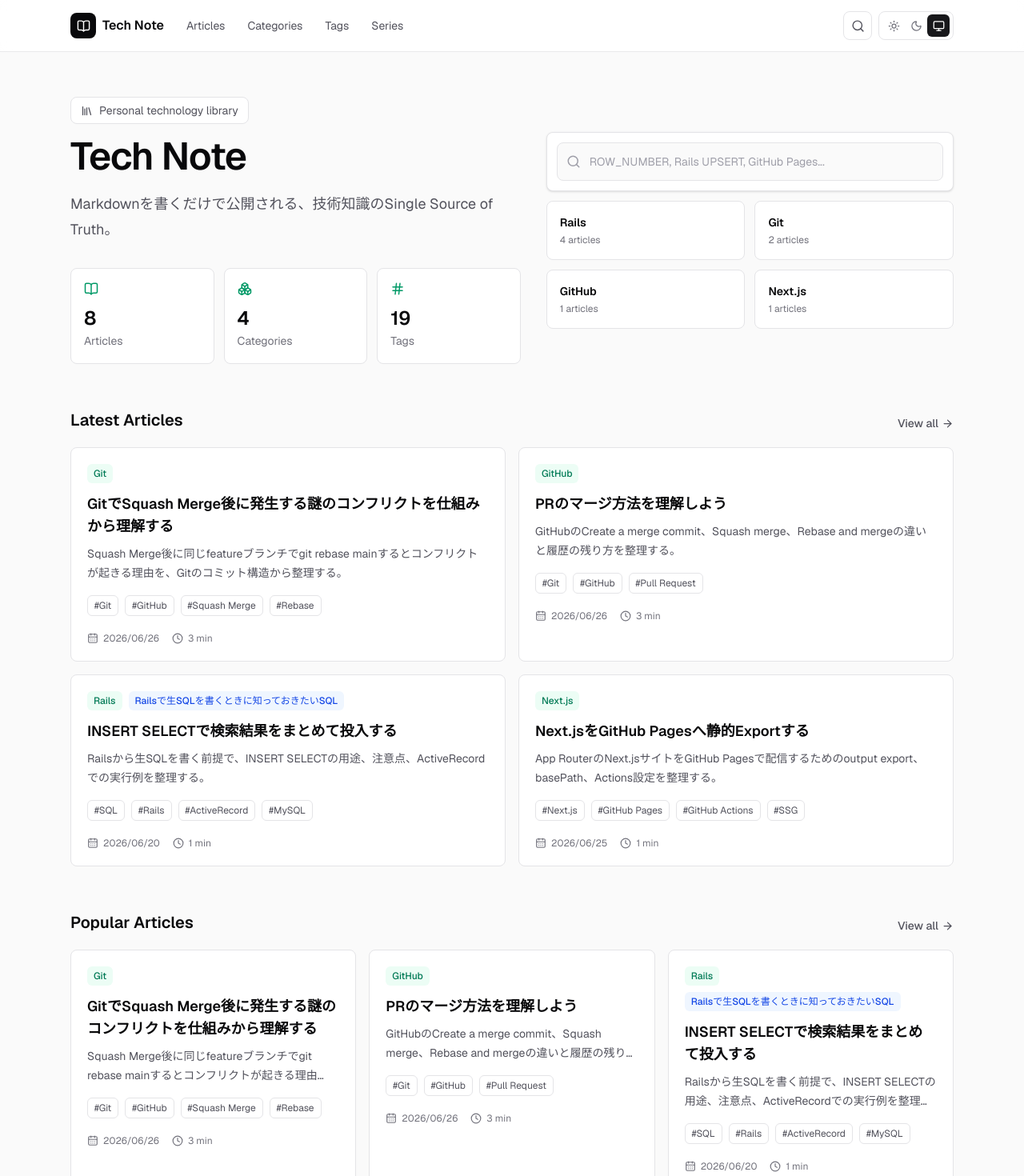
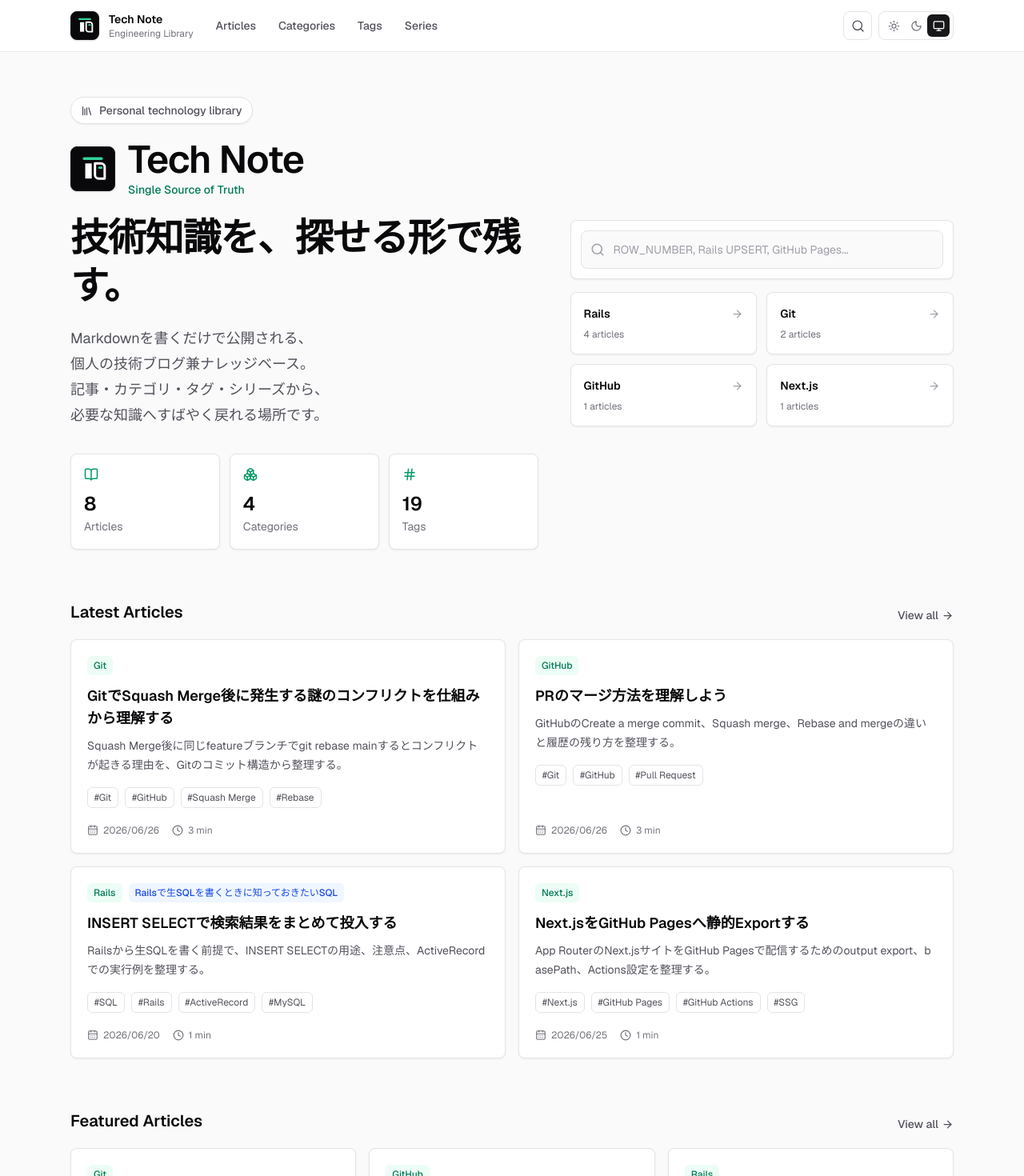
Before and after one commit to appar377/tech-note, a Next.js app: page / in a window 1280 px wide. Shown: the top 1470 px of the page at 80% size. Built offline with nearby package versions, Linux system fonts and the light colour scheme.

Commit message:
Polish Tech Note design

```diff
--- a/app/globals.css
+++ b/app/globals.css
@@ -6,6 +6,7 @@
 :root {
   --background: #fafafa;
   --foreground: #18181b;
+  color-scheme: light;
 }
 
 @theme inline {
@@ -18,12 +19,25 @@
 html.dark {
   --background: #09090b;
   --foreground: #f4f4f5;
+  color-scheme: dark;
 }
 
 body {
   background: var(--background);
   color: var(--foreground);
   font-family: var(--font-geist-sans), Arial, Helvetica, sans-serif;
+}
+
+html,
+body {
+  overflow-x: clip;
+}
+
+img,
+svg,
+video,
+canvas {
+  max-width: 100%;
 }
 
 ::selection {
@@ -33,10 +47,22 @@ body {
 
 .page-shell {
   @apply mx-auto w-full max-w-6xl px-4 py-10 sm:px-6 lg:py-14;
+  line-break: anywhere;
+  overflow-wrap: anywhere;
+}
+
+.page-shell :where(h1, h2, h3, p, li) {
+  word-break: break-all;
+}
+
+@media (max-width: 39.999rem) {
+  .page-shell :where(h1, h2, h3, p) {
+    max-width: calc(100vw - 2rem);
+  }
 }
 
 .page-heading {
-  @apply max-w-3xl text-3xl font-semibold tracking-tight text-zinc-950 dark:text-zinc-50 sm:text-4xl;
+  @apply max-w-3xl break-words text-3xl font-semibold leading-tight tracking-tight text-zinc-950 dark:text-zinc-50 sm:text-4xl;
 }
 
 .page-subtitle {
@@ -56,7 +82,8 @@ body {
 }
 
 .prose {
-  @apply text-zinc-700 dark:text-zinc-300;
+  @apply break-words text-zinc-700 dark:text-zinc-300;
+  overflow-wrap: break-word;
 }
 
 .prose :where(h2, h3, h4) {
@@ -64,15 +91,15 @@ body {
 }
 
 .prose h2 {
-  @apply mt-12 border-t border-zinc-200 pt-8 text-2xl dark:border-zinc-800;
+  @apply mt-12 border-t border-zinc-200 pt-8 text-2xl leading-tight dark:border-zinc-800;
 }
 
 .prose h3 {
-  @apply mt-9 text-xl;
+  @apply mt-9 text-xl leading-tight;
 }
 
 .prose h4 {
-  @apply mt-7 text-lg;
+  @apply mt-7 text-lg leading-tight;
 }
 
 .prose p {
@@ -101,12 +128,12 @@ body {
 }
 
 .prose table {
-  @apply my-8 w-full border-collapse text-sm;
+  @apply my-8 block max-w-full overflow-x-auto border-collapse text-sm;
 }
 
 .prose th,
 .prose td {
-  @apply border border-zinc-200 px-3 py-2 text-left dark:border-zinc-800;
+  @apply min-w-36 border border-zinc-200 px-3 py-2 text-left align-top dark:border-zinc-800;
 }
 
 .prose th {
@@ -155,7 +182,7 @@ body {
 }
 
 .code-block pre {
-  @apply my-0 max-h-[560px] overflow-x-auto rounded-lg border border-zinc-200 bg-zinc-950 p-4 text-sm leading-6 text-zinc-100 dark:border-zinc-800;
+  @apply my-0 max-h-[560px] max-w-full overflow-x-auto rounded-lg border border-zinc-200 bg-zinc-950 p-4 text-sm leading-6 text-zinc-100 dark:border-zinc-800;
 }
 
 .code-copy-button {
@@ -175,7 +202,7 @@ figcaption[data-rehype-pretty-code-title] {
 }
 
 code:not(pre code) {
-  @apply rounded-md bg-zinc-100 px-1.5 py-0.5 font-mono text-[0.9em] text-zinc-900 dark:bg-zinc-900 dark:text-zinc-100;
+  @apply break-words rounded-md bg-zinc-100 px-1.5 py-0.5 font-mono text-[0.9em] text-zinc-900 dark:bg-zinc-900 dark:text-zinc-100;
 }
 
 pre code {
--- a/app/page.tsx
+++ b/app/page.tsx
@@ -1,6 +1,15 @@
 import Link from "next/link";
-import { ArrowRight, BookOpen, Boxes, Hash, Library, Search } from "lucide-react";
+import {
+  ArrowRight,
+  BookOpen,
+  Boxes,
+  Hash,
+  Layers3,
+  Library,
+  type LucideIcon,
+} from "lucide-react";
 import { ArticleCard } from "@/components/article-card";
+import { LogoMark } from "@/components/logo";
 import { SearchPanel } from "@/components/search-panel";
 import { TaxonomyList } from "@/components/taxonomy-list";
 import { getAllArticles, getCategories, getSearchIndex, getSeries, getTags } from "@/lib/articles";
@@ -11,22 +20,37 @@ export default function Home() {
   const tags = getTags();
   const series = getSeries();
   const latestArticles = articles.slice(0, 4);
-  const popularArticles = articles.filter((article) => article.popular).slice(0, 3);
-  const featuredPopular = popularArticles.length > 0 ? popularArticles : articles.slice(0, 3);
+  const featuredArticles = articles.filter((article) => article.popular).slice(0, 3);
+  const featured = featuredArticles.length > 0 ? featuredArticles : articles.slice(0, 3);
 
   return (
-    <div className="page-shell space-y-14">
-      <section className="grid gap-8 lg:grid-cols-[1.05fr_0.95fr] lg:items-center">
-        <div>
-          <p className="mb-4 inline-flex items-center gap-2 rounded-lg border border-zinc-200 bg-white px-3 py-1.5 text-sm text-zinc-600 dark:border-zinc-800 dark:bg-zinc-950 dark:text-zinc-400">
+    <div className="page-shell space-y-16">
+      <section className="grid gap-10 lg:grid-cols-[minmax(0,1fr)_minmax(360px,0.82fr)] lg:items-center">
+        <div className="min-w-0">
+          <p className="mb-5 inline-flex items-center gap-2 rounded-full border border-zinc-200 bg-white px-3 py-1.5 text-sm font-medium text-zinc-600 shadow-sm shadow-zinc-950/5 dark:border-zinc-800 dark:bg-zinc-950 dark:text-zinc-400">
             <Library aria-hidden size={15} />
             Personal technology library
           </p>
-          <h1 className="max-w-3xl text-4xl font-semibold tracking-tight text-zinc-950 dark:text-zinc-50 sm:text-5xl">
+          <div className="mb-5 flex items-center gap-4">
+            <LogoMark className="h-14 w-14" />
+            <div className="min-w-0">
+              <h1 className="truncate text-4xl font-semibold tracking-tight text-zinc-950 dark:text-zinc-50 sm:text-5xl">
                 Tech Note
               </h1>
-          <p className="mt-5 max-w-2xl text-lg leading-8 text-zinc-600 dark:text-zinc-400">
-            Markdownを書くだけで公開される、技術知識のSingle Source of Truth。
+              <p className="mt-1 text-sm font-medium text-emerald-700 dark:text-emerald-300">
+                Single Source of Truth
+              </p>
+            </div>
+          </div>
+          <h2 className="max-w-3xl break-all text-3xl font-semibold leading-tight tracking-tight text-zinc-950 dark:text-zinc-50 sm:text-5xl">
+            <span className="block sm:inline">技術知識を、</span>
+            <span className="block sm:inline">探せる形で残す。</span>
+          </h2>
+          <p className="mt-5 max-w-2xl text-base leading-8 text-zinc-600 dark:text-zinc-400 sm:text-lg">
+            <span className="block">Markdownを書くだけで公開される、</span>
+            <span className="block">個人の技術ブログ兼ナレッジベース。</span>
+            <span className="block">記事・カテゴリ・タグ・シリーズから、</span>
+            <span className="block">必要な知識へすばやく戻れる場所です。</span>
           </p>
           <div className="mt-8 grid gap-3 sm:grid-cols-3">
             <Metric icon={BookOpen} label="Articles" value={articles.length} />
@@ -34,19 +58,26 @@ export default function Home() {
             <Metric icon={Hash} label="Tags" value={tags.length} />
           </div>
         </div>
-        <div className="space-y-3">
+        <div className="min-w-0 space-y-4">
           <SearchPanel index={getSearchIndex()} compact />
-          <div className="grid grid-cols-2 gap-3">
+          <div className="grid grid-cols-1 gap-3 sm:grid-cols-2">
             {categories.slice(0, 4).map((category) => (
               <Link
                 key={category.slug}
                 href={`/categories/${category.slug}`}
-                className="rounded-lg border border-zinc-200 bg-white p-4 text-sm transition hover:border-zinc-300 hover:shadow-sm dark:border-zinc-800 dark:bg-zinc-950 dark:hover:border-zinc-700"
+                className="group rounded-lg border border-zinc-200 bg-white p-4 text-sm shadow-sm shadow-zinc-950/5 transition hover:-translate-y-0.5 hover:border-zinc-300 hover:shadow-md dark:border-zinc-800 dark:bg-zinc-950 dark:hover:border-zinc-700"
               >
-                <span className="block font-semibold text-zinc-950 dark:text-zinc-50">
+                <span className="flex items-center justify-between gap-3">
+                  <span className="min-w-0 truncate font-semibold text-zinc-950 dark:text-zinc-50">
                     {category.name}
                   </span>
-                <span className="mt-1 block text-xs text-zinc-500 dark:text-zinc-400">
+                  <ArrowRight
+                    aria-hidden
+                    size={15}
+                    className="shrink-0 text-zinc-400 transition group-hover:translate-x-0.5 group-hover:text-emerald-600 dark:group-hover:text-emerald-300"
+                  />
+                </span>
+                <span className="mt-2 block text-xs text-zinc-500 dark:text-zinc-400">
                   {category.count} articles
                 </span>
               </Link>
@@ -65,10 +96,10 @@ export default function Home() {
       </section>
 
       <section>
-        <SectionHeader title="Popular Articles" href="/articles" />
+        <SectionHeader title="Featured Articles" href="/articles" />
         <div className="mt-5 grid gap-4 md:grid-cols-3">
-          {featuredPopular.map((article) => (
-            <ArticleCard key={article.slug} article={article} />
+          {featured.map((article) => (
+            <ArticleCard key={article.slug} article={article} compact />
           ))}
         </div>
       </section>
@@ -85,13 +116,20 @@ export default function Home() {
             <Link
               key={item.slug}
               href={`/series/${item.slug}`}
-              className="rounded-lg border border-zinc-200 bg-white p-5 transition hover:border-zinc-300 hover:shadow-sm dark:border-zinc-800 dark:bg-zinc-950 dark:hover:border-zinc-700"
+              className="group rounded-lg border border-zinc-200 bg-white p-5 shadow-sm shadow-zinc-950/5 transition hover:-translate-y-0.5 hover:border-zinc-300 hover:shadow-md dark:border-zinc-800 dark:bg-zinc-950 dark:hover:border-zinc-700"
             >
-              <span className="text-lg font-semibold text-zinc-950 dark:text-zinc-50">
+              <span className="flex items-start gap-3">
+                <span className="grid h-10 w-10 shrink-0 place-items-center rounded-lg bg-blue-50 text-blue-700 dark:bg-blue-950/40 dark:text-blue-300">
+                  <Layers3 aria-hidden size={18} />
+                </span>
+                <span className="min-w-0">
+                  <span className="block break-words text-lg font-semibold leading-7 text-zinc-950 dark:text-zinc-50">
                     {item.name}
                   </span>
-              <span className="mt-2 block text-sm text-zinc-500 dark:text-zinc-400">
+                  <span className="mt-1 block text-sm text-zinc-500 dark:text-zinc-400">
                     {item.count} articles
+                  </span>
+                </span>
               </span>
             </Link>
           ))}
@@ -106,12 +144,12 @@ function Metric({
   label,
   value,
 }: {
-  icon: typeof Search;
+  icon: LucideIcon;
   label: string;
   value: number;
 }) {
   return (
-    <div className="rounded-lg border border-zinc-200 bg-white p-4 dark:border-zinc-800 dark:bg-zinc-950">
+    <div className="rounded-lg border border-zinc-200 bg-white p-4 shadow-sm shadow-zinc-950/5 dark:border-zinc-800 dark:bg-zinc-950">
       <Icon aria-hidden size={18} className="text-emerald-600 dark:text-emerald-400" />
       <span className="mt-3 block text-2xl font-semibold text-zinc-950 dark:text-zinc-50">
         {value}
@@ -125,7 +163,10 @@ function SectionHeader({ title, href }: { title: string; href: string }) {
   return (
     <div className="flex items-end justify-between gap-4">
       <h2 className="section-title">{title}</h2>
-      <Link href={href} className="inline-flex items-center gap-1 text-sm font-medium text-zinc-600 hover:text-zinc-950 dark:text-zinc-400 dark:hover:text-zinc-50">
+      <Link
+        href={href}
+        className="inline-flex items-center gap-1 text-sm font-medium text-zinc-600 hover:text-zinc-950 dark:text-zinc-400 dark:hover:text-zinc-50"
+      >
         View all
         <ArrowRight aria-hidden size={15} />
       </Link>
--- a/components/article-card.tsx
+++ b/components/article-card.tsx
@@ -4,27 +4,35 @@ import type { Article } from "@/lib/articles";
 import { formatDate } from "@/lib/format";
 import { slugify } from "@/lib/slug";
 
-export function ArticleCard({ article }: { article: Article }) {
+export function ArticleCard({
+  article,
+  compact = false,
+}: {
+  article: Article;
+  compact?: boolean;
+}) {
   return (
-    <article className="rounded-lg border border-zinc-200 bg-white p-5 transition hover:-translate-y-0.5 hover:border-zinc-300 hover:shadow-sm dark:border-zinc-800 dark:bg-zinc-950 dark:hover:border-zinc-700">
+    <article className="group flex h-full min-w-0 flex-col rounded-lg border border-zinc-200 bg-white p-5 shadow-sm shadow-zinc-950/5 transition hover:-translate-y-0.5 hover:border-zinc-300 hover:shadow-md dark:border-zinc-800 dark:bg-zinc-950 dark:hover:border-zinc-700">
       <div className="mb-3 flex flex-wrap items-center gap-2 text-xs text-zinc-500 dark:text-zinc-400">
         <Link
           href={`/categories/${article.categorySlug}`}
-          className="rounded-md bg-emerald-50 px-2 py-1 font-medium text-emerald-700 dark:bg-emerald-950/50 dark:text-emerald-300"
+          className="rounded-md bg-emerald-50 px-2 py-1 font-medium text-emerald-700 transition hover:bg-emerald-100 dark:bg-emerald-950/50 dark:text-emerald-300 dark:hover:bg-emerald-950"
         >
           {article.category}
         </Link>
         {article.series ? (
           <Link
             href={`/series/${article.series.slug}`}
-            className="rounded-md bg-blue-50 px-2 py-1 font-medium text-blue-700 dark:bg-blue-950/50 dark:text-blue-300"
+            className="min-w-0 truncate rounded-md bg-blue-50 px-2 py-1 font-medium text-blue-700 transition hover:bg-blue-100 dark:bg-blue-950/50 dark:text-blue-300 dark:hover:bg-blue-950"
           >
             {article.series.name}
           </Link>
         ) : null}
       </div>
-      <h2 className="text-lg font-semibold leading-7 text-zinc-950 dark:text-zinc-50">
-        <Link href={article.url}>{article.title}</Link>
+      <h2 className={`${compact ? "text-base" : "text-lg"} min-w-0 break-all font-semibold leading-7 text-zinc-950 dark:text-zinc-50`}>
+        <Link href={article.url} className="outline-none transition group-hover:text-emerald-700 focus-visible:text-emerald-700 dark:group-hover:text-emerald-300 dark:focus-visible:text-emerald-300">
+          {article.title}
+        </Link>
       </h2>
       <p className="mt-2 line-clamp-2 text-sm leading-6 text-zinc-600 dark:text-zinc-400">
         {article.description}
@@ -34,13 +42,13 @@ export function ArticleCard({ article }: { article: Article }) {
           <Link
             key={tag}
             href={`/tags/${slugify(tag)}`}
-            className="rounded-md border border-zinc-200 px-2 py-1 text-xs text-zinc-600 hover:border-zinc-300 hover:text-zinc-950 dark:border-zinc-800 dark:text-zinc-400 dark:hover:border-zinc-700 dark:hover:text-zinc-50"
+            className="max-w-full break-words rounded-md border border-zinc-200 px-2 py-1 text-xs text-zinc-600 hover:border-zinc-300 hover:text-zinc-950 dark:border-zinc-800 dark:text-zinc-400 dark:hover:border-zinc-700 dark:hover:text-zinc-50"
           >
             #{tag}
           </Link>
         ))}
       </div>
-      <div className="mt-5 flex flex-wrap items-center gap-4 text-xs text-zinc-500 dark:text-zinc-500">
+      <div className="mt-auto flex flex-wrap items-center gap-4 pt-5 text-xs text-zinc-500 dark:text-zinc-500">
         <span className="inline-flex items-center gap-1.5">
           <CalendarDays aria-hidden size={14} />
           {formatDate(article.date)}
--- /dev/null
+++ b/components/logo.tsx
@@ -0,0 +1,52 @@
+import Link from "next/link";
+
+export function LogoMark({ className = "h-9 w-9" }: { className?: string }) {
+  return (
+    <span
+      className={`grid shrink-0 place-items-center rounded-lg border border-zinc-900 bg-zinc-950 text-white shadow-sm shadow-zinc-950/10 dark:border-zinc-200 dark:bg-zinc-50 dark:text-zinc-950 ${className}`}
+      aria-hidden
+    >
+      <svg viewBox="0 0 40 40" className="h-full w-full" fill="none">
+        <path
+          d="M12 10.5H28"
+          stroke="#34D399"
+          strokeWidth="2.6"
+          strokeLinecap="round"
+        />
+        <path d="M13 15H19V29H13V15Z" fill="currentColor" />
+        <path
+          d="M22 15H27.5C29.4 15 31 16.6 31 18.5V29H25.5C23.6 29 22 27.4 22 25.5V15Z"
+          stroke="currentColor"
+          strokeWidth="2.2"
+          strokeLinejoin="round"
+        />
+        <path
+          d="M26 19H28"
+          stroke="#34D399"
+          strokeWidth="2"
+          strokeLinecap="round"
+        />
+      </svg>
+    </span>
+  );
+}
+
+export function SiteLogo() {
+  return (
+    <Link
+      href="/"
+      className="flex min-w-0 items-center gap-3 rounded-lg outline-none transition focus-visible:ring-2 focus-visible:ring-emerald-500 focus-visible:ring-offset-2 focus-visible:ring-offset-background"
+      aria-label="Tech Note home"
+    >
+      <LogoMark />
+      <span className="min-w-0">
+        <span className="block truncate text-sm font-semibold leading-5 text-zinc-950 dark:text-zinc-50">
+          Tech Note
+        </span>
+        <span className="hidden truncate text-xs leading-4 text-zinc-500 dark:text-zinc-400 sm:block">
+          Engineering Library
+        </span>
+      </span>
+    </Link>
+  );
+}
--- a/components/search-panel.tsx
+++ b/components/search-panel.tsx
@@ -36,7 +36,7 @@ export function SearchPanel({ index, compact = false }: SearchPanelProps) {
   }, [compact, index, query]);
 
   return (
-    <div className="rounded-lg border border-zinc-200 bg-white p-3 shadow-sm dark:border-zinc-800 dark:bg-zinc-950">
+    <div className="min-w-0 rounded-lg border border-zinc-200 bg-white p-3 shadow-sm shadow-zinc-950/5 dark:border-zinc-800 dark:bg-zinc-950">
       <label className="relative block">
         <Search
           aria-hidden
@@ -47,15 +47,19 @@ export function SearchPanel({ index, compact = false }: SearchPanelProps) {
           value={query}
           onChange={(event) => setQuery(event.target.value)}
           placeholder="ROW_NUMBER, Rails UPSERT, GitHub Pages..."
-          className="h-12 w-full rounded-lg border border-zinc-200 bg-zinc-50 pl-10 pr-3 text-sm text-zinc-950 outline-none transition placeholder:text-zinc-400 focus:border-zinc-400 focus:bg-white dark:border-zinc-800 dark:bg-zinc-900 dark:text-zinc-50 dark:focus:border-zinc-600 dark:focus:bg-zinc-950"
+          className="h-12 w-full min-w-0 rounded-lg border border-zinc-200 bg-zinc-50 pl-10 pr-3 text-sm text-zinc-950 outline-none transition placeholder:text-zinc-400 focus:border-emerald-500 focus:bg-white focus:ring-4 focus:ring-emerald-500/10 dark:border-zinc-800 dark:bg-zinc-900 dark:text-zinc-50 dark:focus:border-emerald-400 dark:focus:bg-zinc-950"
         />
       </label>
       {query ? (
-        <div className="mt-3 divide-y divide-zinc-100 dark:divide-zinc-900">
+        <div className="mt-3 max-h-[420px] overflow-y-auto divide-y divide-zinc-100 dark:divide-zinc-900">
           {results.length > 0 ? (
             results.map((result) => (
-              <Link key={result.url} href={result.url} className="block rounded-md px-2 py-3 hover:bg-zinc-50 dark:hover:bg-zinc-900">
-                <span className="block text-sm font-semibold text-zinc-950 dark:text-zinc-50">
+              <Link
+                key={result.url}
+                href={result.url}
+                className="block min-w-0 rounded-md px-2 py-3 outline-none transition hover:bg-zinc-50 focus-visible:bg-zinc-50 dark:hover:bg-zinc-900 dark:focus-visible:bg-zinc-900"
+              >
+                <span className="block break-words text-sm font-semibold text-zinc-950 dark:text-zinc-50">
                   {result.title}
                 </span>
                 <span className="mt-1 line-clamp-1 block text-xs text-zinc-500 dark:text-zinc-400">
--- a/components/site-header.tsx
+++ b/components/site-header.tsx
@@ -1,5 +1,7 @@
 import Link from "next/link";
-import { BookOpen, Search } from "lucide-react";
+import { Search } from "lucide-react";
+import type { ReactNode } from "react";
+import { SiteLogo } from "@/components/logo";
 import { ThemeToggle } from "@/components/theme-toggle";
 
 const navItems = [
@@ -11,29 +13,21 @@ const navItems = [
 
 export function SiteHeader() {
   return (
-    <header className="sticky top-0 z-40 border-b border-zinc-200/80 bg-white/85 backdrop-blur dark:border-zinc-800/80 dark:bg-zinc-950/85">
-      <div className="mx-auto flex h-16 w-full max-w-6xl items-center gap-4 px-4 sm:px-6">
-        <Link href="/" className="flex min-w-0 items-center gap-2 font-semibold text-zinc-950 dark:text-zinc-50">
-          <span className="grid h-8 w-8 shrink-0 place-items-center rounded-lg bg-zinc-950 text-white dark:bg-zinc-50 dark:text-zinc-950">
-            <BookOpen aria-hidden size={17} />
-          </span>
-          <span className="truncate">Tech Note</span>
-        </Link>
-        <nav className="hidden items-center gap-1 md:flex">
+    <header className="sticky top-0 z-40 border-b border-zinc-200/80 bg-white/90 backdrop-blur-xl dark:border-zinc-800/80 dark:bg-zinc-950/90">
+      <div className="mx-auto w-full max-w-6xl px-4 sm:px-6">
+        <div className="flex min-h-16 items-center gap-4">
+          <SiteLogo />
+          <nav className="hidden min-w-0 items-center gap-1 md:flex">
             {navItems.map((item) => (
-            <Link
-              key={item.href}
-              href={item.href}
-              className="rounded-md px-3 py-2 text-sm text-zinc-600 transition hover:bg-zinc-100 hover:text-zinc-950 dark:text-zinc-400 dark:hover:bg-zinc-900 dark:hover:text-zinc-50"
-            >
+              <HeaderLink key={item.href} href={item.href}>
                 {item.label}
-            </Link>
+              </HeaderLink>
             ))}
           </nav>
-        <div className="ml-auto flex items-center gap-2">
+          <div className="ml-auto flex shrink-0 items-center gap-2">
             <Link
               href="/search"
-            className="grid h-9 w-9 place-items-center rounded-lg border border-zinc-200 bg-white text-zinc-600 transition hover:bg-zinc-100 hover:text-zinc-950 dark:border-zinc-800 dark:bg-zinc-950 dark:text-zinc-400 dark:hover:bg-zinc-900 dark:hover:text-zinc-50"
+              className="icon-button"
               aria-label="検索"
               title="検索"
             >
@@ -42,6 +36,25 @@ export function SiteHeader() {
             <ThemeToggle />
           </div>
         </div>
+        <nav className="-mx-4 flex gap-1 overflow-x-auto border-t border-zinc-200/70 px-4 py-2 dark:border-zinc-800/70 md:hidden">
+          {navItems.map((item) => (
+            <HeaderLink key={item.href} href={item.href}>
+              {item.label}
+            </HeaderLink>
+          ))}
+        </nav>
+      </div>
     </header>
   );
 }
+
+function HeaderLink({ href, children }: { href: string; children: ReactNode }) {
+  return (
+    <Link
+      href={href}
+      className="shrink-0 rounded-md px-3 py-2 text-sm font-medium text-zinc-600 transition hover:bg-zinc-100 hover:text-zinc-950 focus-visible:outline-none focus-visible:ring-2 focus-visible:ring-emerald-500 dark:text-zinc-400 dark:hover:bg-zinc-900 dark:hover:text-zinc-50"
+    >
+      {children}
+    </Link>
+  );
+}
```
Also changed, not shown: app/articles/[...slug]/page.tsx (+65 -16 lines), app/series/[slug]/page.tsx (+8 -5 lines), components/breadcrumbs.tsx (+5 -5 lines), components/site-footer.tsx (+7 -3 lines), components/taxonomy-list.tsx (+4 -4 lines), public/tech-note-mark.svg. Lines whose indentation alone changed are shown as unchanged.
